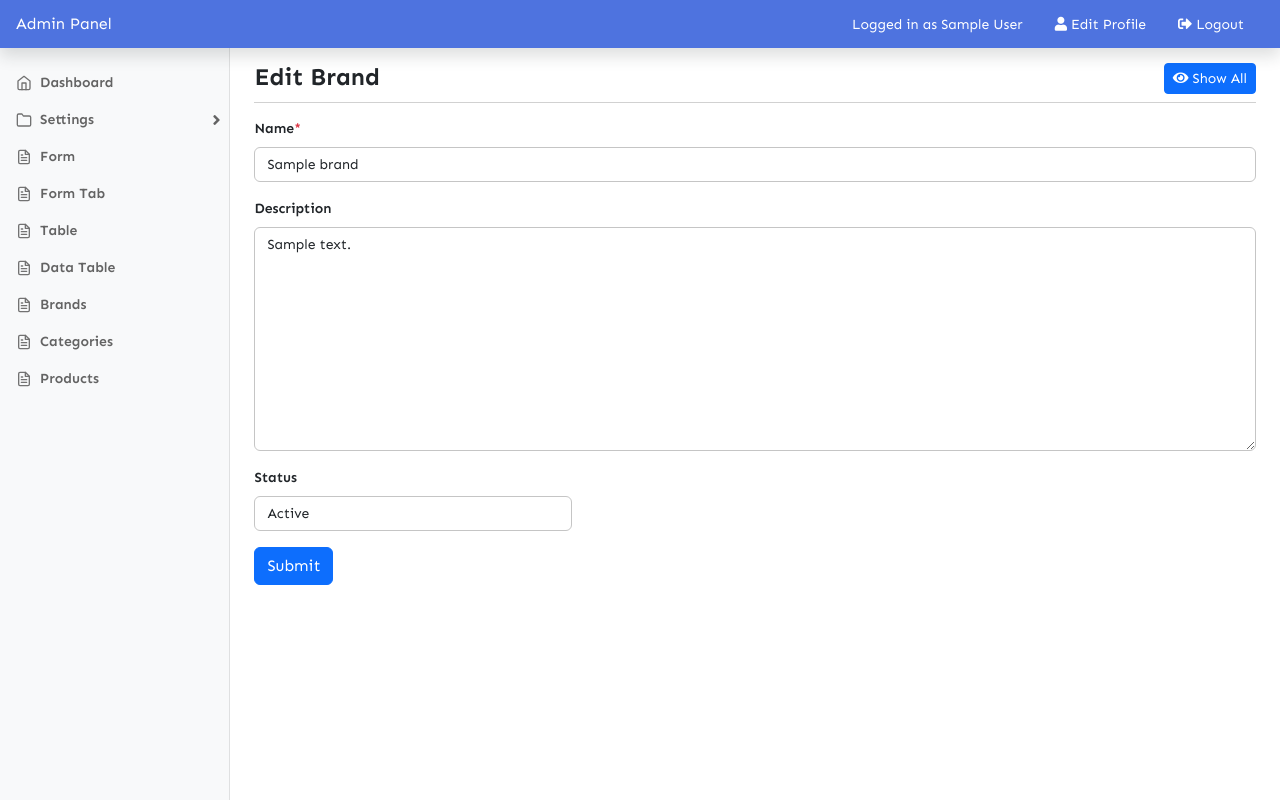
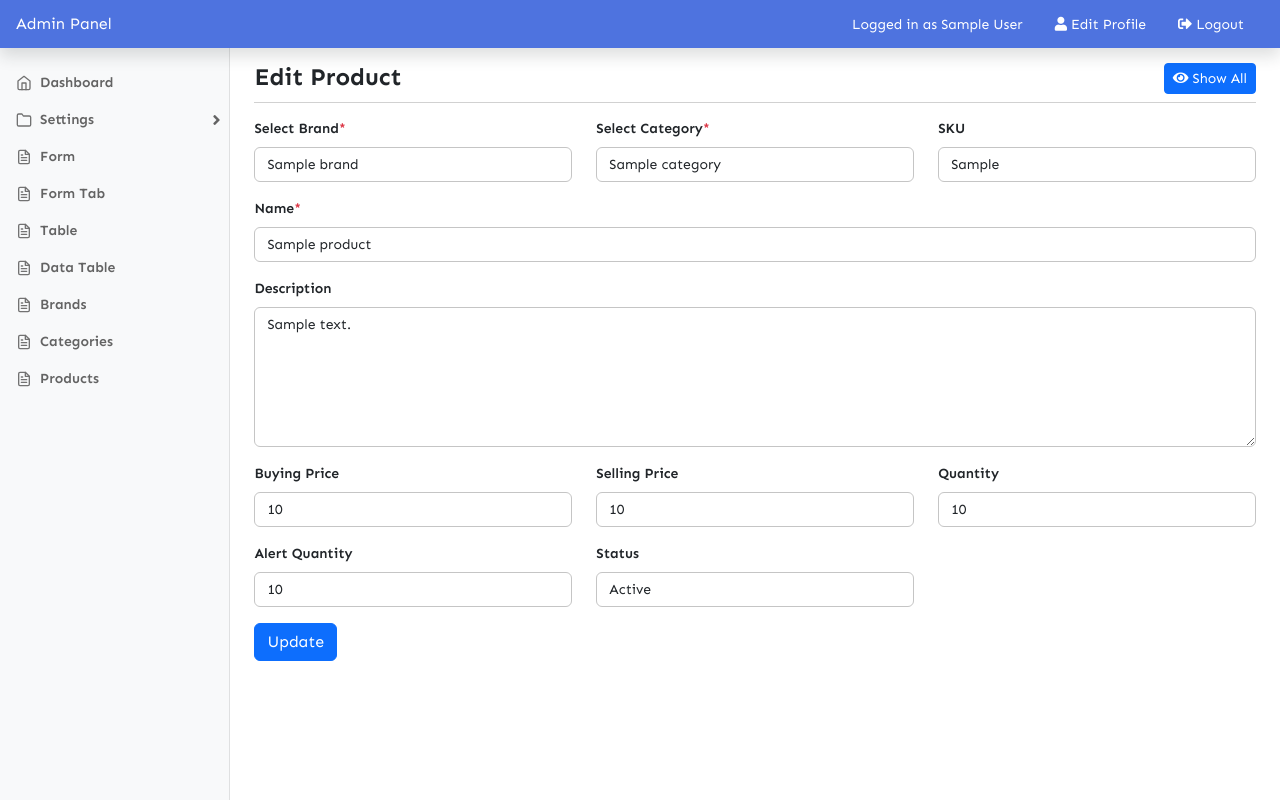
Before and after one commit to webkawsar/w3-php-laravel, a PHP site: page /w3-php-laravel/class-15/stock-management/products/edit.php?id=1 in a window 1280 px wide. Run offline with PHP 8.4, Linux system fonts and the light colour scheme; the visitor is signed in with stand-in values (Sample User, id 1); tables that the repository leaves empty or names only in its code hold one stand-in row (values such as "Sample post"); some libraries are stand-ins or nearby versions.

Commit message:
Edit product feature implemented

```diff
--- a/class-15/stock-management/products/edit.php
+++ b/class-15/stock-management/products/edit.php
@@ -8,57 +8,92 @@
         $id = $_GET['id'];
         if(!isset($id)) {
             $_SESSION['error'] = "Invalid request";
-            header("Location: " . BASE_URL . "/brands/index.php");
+            header("Location: " . BASE_URL . "/products/index.php");
             exit();
         }
 
-        $sql = "SELECT * FROM brands WHERE id = ?";
+        // fetch product data
+        $sql = "SELECT * FROM products WHERE id = ?";
         $stmt = $pdo->prepare($sql);
         $stmt->execute([$id]);
-        $brand = $stmt->fetch(PDO::FETCH_ASSOC);
+        $product = $stmt->fetch(PDO::FETCH_ASSOC);
 
-        if(!$brand) {
-            throw new Exception("Brand not found");
+        if(!$product) {
+            throw new Exception("Product not found");
         }
 
     } catch (Exception $e) {
         $_SESSION['error'] = $e->getMessage();
-        header("Location: " . BASE_URL . "/brands/index.php");
+        header("Location: " . BASE_URL . "/products/index.php");
         exit();
     }
 
-    // edit form submission
-    if(isset($_POST['brand_edit_form_submit'])) {
+
+
+    if(isset($_POST['product_edit_form_submit'])) {
+        $brand_id = trim($_POST['brand_id']);
+        $category_id = trim($_POST['category_id']);
+        $sku = trim($_POST['sku']);
+        $name = trim($_POST['name']);
+        $description = trim($_POST['description']);
+        $buying_price = trim($_POST['buying_price']);
+        $selling_price = trim($_POST['selling_price']);
+        $quantity = trim($_POST['qty']);
+        $alert_quantity = trim($_POST['alert_qty']);
+        $status = $_POST['status'];
 
         try {
-            $name = trim($_POST['name']);
-            $description = trim($_POST['description']);
-            $status = $_POST['status'];
+
+            if(empty($brand_id)) {
+                throw new Exception("Brand is required");
+            }
+
+            if(empty($category_id)) {
+                throw new Exception("Category is required");
+            }
+
+            if(empty($sku)) {
+                throw new Exception("SKU is required");
+            }
 
             if(empty($name)) {
                 throw new Exception("Name is required");
             }
 
-            // check if brand name already exists
-            $sql = "SELECT * FROM brands WHERE name = ? AND id != ?";
-            $stmt = $pdo->prepare($sql);
-            $stmt->execute([$name, $id]);
-            if($stmt->rowCount() > 0) {
-                throw new Exception("Brand name already exists");
+            if(empty($buying_price)) {
+                throw new Exception("Buying price is required");
             }
 
-            $sql = "UPDATE brands SET name = ?, description = ?, status = ? WHERE id = ?";
+            if(empty($selling_price)) {
+                throw new Exception("Selling price is required");
+            }
+
+            if(empty($quantity)) {
+                throw new Exception("Quantity is required");
+            }
+
+            if(empty($alert_quantity)) {
+                throw new Exception("Alert quantity is required");
+            }
+
+            // check if product name already exists
+            $sql = "SELECT * FROM products WHERE name = ? AND id != ?";
             $stmt = $pdo->prepare($sql);
-            $stmt->execute([$name, $description, $status, $id]);
+            $stmt->execute([$name, $product['id']]);
+            if($stmt->rowCount() > 0) {
+                throw new Exception("Product name already exists");
+            }
 
-            $_SESSION['success'] = "Brand edited successfully!";
-            header("Location: " . BASE_URL . "/brands/index.php");
+            $sql = "UPDATE products SET brand_id = ?, category_id = ?, sku = ?, name = ?, description = ?, buying_price = ?, selling_price = ?, qty = ?, alert_qty = ?, status = ? WHERE id = ?";
+            $stmt = $pdo->prepare($sql);
+            $stmt->execute([$brand_id, $category_id, $sku, $name, $description, $buying_price, $selling_price, $quantity, $alert_quantity, $status, $product['id']]);
+
+            $_SESSION['success'] = "Product updated successfully!";
+            header("Location: " . BASE_URL . "/products/index.php");
             exit();
 
         } catch (Exception $e) {
             $_SESSION['error'] = $e->getMessage();
-            header("Location: " . BASE_URL . "/brands/edit.php?id=" . $id);
-            exit();
         }
     }
 
@@ -71,30 +106,85 @@
         <main class="col-md-9 ms-sm-auto col-lg-9 px-md-4 pb-3">
 
             <h1 class="page-heading">
-                Edit Brand
-                <a href="<?php echo BASE_URL ?>/brands/index.php" class="btn btn-primary btn-sm right"><i class="fas fa-eye"></i> Show All</a>
+                Edit Product
+                <a href="<?php echo BASE_URL ?>/products/index.php" class="btn btn-primary btn-sm right"><i class="fas fa-eye"></i> Show All</a>
             </h1>
 
             <form action="" method="POST">
                 <div class="row">
+                    <div class="col-md-4 mb-3">
+                        <label for="" class="form-label">Select Brand<span class="text-danger">*</span></label>
+                        <select name="brand_id" class="form-control select2">
+                            <option value="">Select Brand</option>
+                            <?php
+                                $sql = "SELECT * FROM brands WHERE status = 'Active'";
+                                $stmt = $pdo->query($sql);
+                                while($row = $stmt->fetch(PDO::FETCH_ASSOC)) {
+                                    echo "<option value='" . $row['id'] . "' " . ($row['id'] == $product['brand_id'] ? "selected" : "") . ">" . $row['name'] . "</option>";
+                                }
+                            ?>
+                        </select>
+                    </div>
+
+                    <div class="col-md-4 mb-3">
+                        <label for="" class="form-label">Select Category<span class="text-danger">*</span></label>
+                        <select name="category_id" class="form-control select2">
+                            <option value="">Select Category</option>
+                            <?php
+                                $sql = "SELECT * FROM categories WHERE status = 'Active'";
+                                $stmt = $pdo->query($sql);
+                                while($row = $stmt->fetch(PDO::FETCH_ASSOC)) {
+                                    echo "<option value='" . $row['id'] . "' " . ($row['id'] == $product['category_id'] ? "selected" : "") . ">" . $row['name'] . "</option>";
+                                }
+                            ?>
+                        </select>
+                    </div>
+
+                    <div class="col-md-4 mb-3">
+                        <label for="" class="form-label">SKU</label>
+                        <input type="text" name="sku" class="form-control" value="<?php echo $product['sku']; ?>">
+                    </div>
+
                     <div class="col-md-12 mb-3">
                         <label for="" class="form-label">Name<span class="text-danger">*</span></label>
-                        <input type="text" name="name" class="form-control" value="<?php echo $brand['name'] ?>">
+                        <input type="text" name="name" class="form-control" value="<?php echo $product['name']; ?>">
                     </div>
+
                     <div class="col-md-12 mb-3">
                         <label for="" class="form-label">Description</label>
-                        <textarea name="description" class="form-control" cols="30" rows="10"><?php echo $brand['description'] ?></textarea>
+                        <textarea name="description" class="form-control" cols="30" rows="6"><?php echo $product['description']; ?></textarea>
                     </div>
+
+                    <div class="col-md-4 mb-3">
+                        <label for="" class="form-label">Buying Price</label>
+                        <input type="number" name="buying_price" class="form-control" step="1" value="<?php echo $product['buying_price']; ?>">
+                    </div>
+
+                    <div class="col-md-4 mb-3">
+                        <label for="" class="form-label">Selling Price</label>
+                        <input type="number" name="selling_price" class="form-control" step="1" value="<?php echo $product['selling_price']; ?>">
+                    </div>
+
+                    <div class="col-md-4 mb-3">
+                        <label for="" class="form-label">Quantity</label>
+                        <input type="number" name="qty" class="form-control" step="1" value="<?php echo $product['qty']; ?>">
+                    </div>
+
+                    <div class="col-md-4 mb-3">
+                        <label for="" class="form-label">Alert Quantity</label>
+                        <input type="number" name="alert_qty" class="form-control" step="1" value="<?php echo $product['alert_qty']; ?>">
+                    </div>
+
                     <div class="col-md-4 mb-3">
                         <label for="" class="form-label">Status</label>
                         <select name="status" class="form-control select2">
-                            <option value="Active" <?php echo $brand['status'] === 'Active' ? 'selected' : '' ?>>Active</option>
-                            <option value="Inactive" <?php echo $brand['status'] === 'Inactive' ? 'selected' : '' ?>>Inactive</option>
+                            <option value="Active" <?php echo $product['status'] === 'Active' ? 'selected' : '' ?>>Active</option>
+                            <option value="Inactive" <?php echo $product['status'] === 'Inactive' ? 'selected' : '' ?>>Inactive</option>
                         </select>
                     </div>
 
                     <div class="col-md-12 mb-3">
-                        <button type="submit" name="brand_edit_form_submit" class="btn btn-primary">Submit</button>
+                        <button type="submit" name="product_edit_form_submit" class="btn btn-primary">Update</button>
                     </div>
                 </div>
             </form>
```
